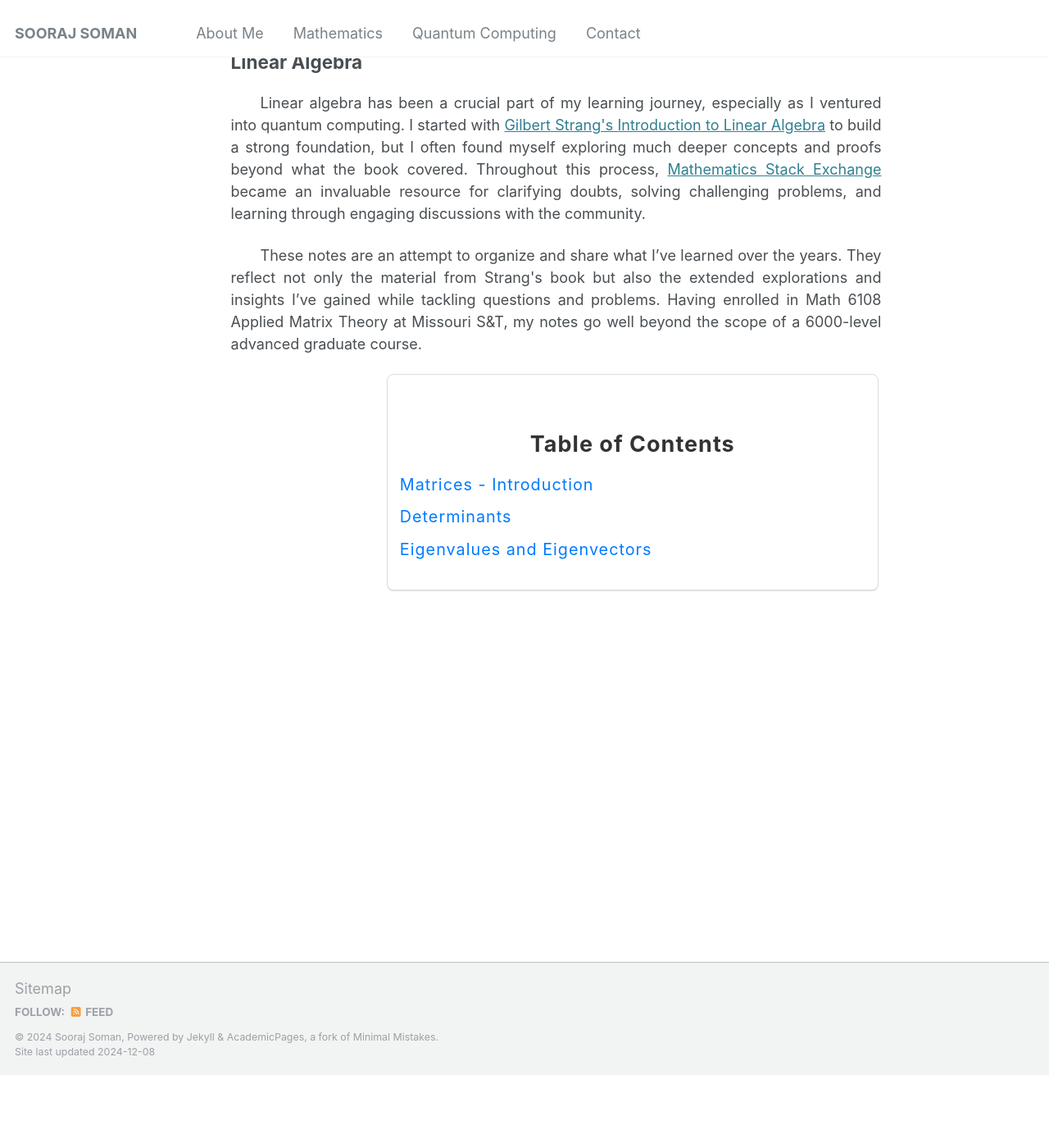
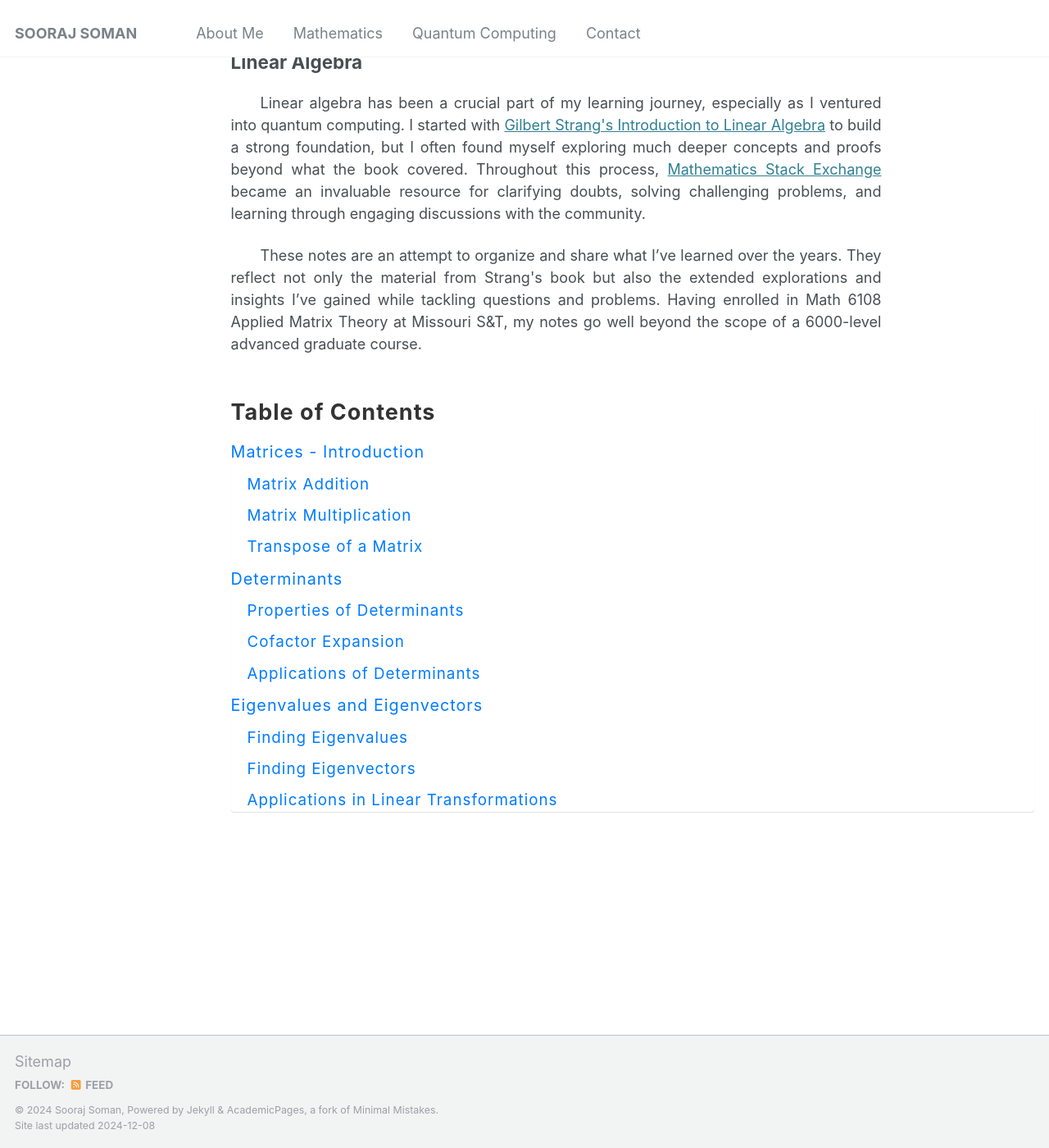
Before and after one commit to soorajss1729/soorajss1729.github.io, a Jekyll site: the page built from _mathematics/mathematics.md, in a window 1280 px wide and 1400 px high, scrolled down 89 px. Shown: the whole window at 82% size. Built offline with Jekyll 4.4.1, drawn with Linux system fonts in a browser that asks for light colours.

Commit message:
Update mathematics.md

```diff
--- a/_mathematics/mathematics.md
+++ b/_mathematics/mathematics.md
@@ -23,24 +23,22 @@ classes: wide
   <p>These notes are an attempt to organize and share what I’ve learned over the years. They reflect not only the material from Strang's book but also the extended explorations and insights I’ve gained while tackling questions and problems. Having enrolled in Math 6108 Applied Matrix Theory at Missouri S&T, my notes go well beyond the scope of a 6000-level advanced graduate course.</p>
 </div>
 
-
 <style>
     .toc {
-        padding: 15px;
-        border-radius: 8px;
-        border: 1px solid #ddd;
-        max-width: 600px;
-        margin: 20px auto;
+        padding: 0; /* Remove padding */
+        border: none; /* Remove border */
+        max-width: 100%; /* Align with text environment */
+        margin: 20px 0; /* Add spacing above and below */
     }
     .toc h2 {
         font-size: 1.5em;
         color: #333;
-        text-align: center;
+        text-align: left; /* Align with text */
         text-transform: none; /* Ensure title is not in uppercase */
     }
     .toc ul {
-        list-style: none;
-        padding: 0;
+        list-style: none; /* Remove bullets */
+        padding: 0; /* Remove default padding */
     }
     .toc li {
         margin: 10px 0;
@@ -54,13 +52,38 @@ classes: wide
     .toc a:hover {
         text-decoration: underline;
     }
+    .toc .subsection {
+        margin-left: 20px; /* Indent subsections */
+        font-size: 0.95em; /* Slightly smaller font size for subsections */
+    }
 </style>
 
 <div class="toc">
     <h2>Table of Contents</h2>
     <ul>
-        <li><a href="https://drive.google.com/file/d/<file_id>/preview#page=12" target="_blank">Matrices - Introduction</a></li>
-        <li><a href="https://drive.google.com/file/d/<file_id>/preview#page=20" target="_blank">Determinants</a></li>
-        <li><a href="https://drive.google.com/file/d/<file_id>/preview#page=45" target="_blank">Eigenvalues and Eigenvectors</a></li>
+        <li>
+            <a href="https://drive.google.com/file/d/<file_id>/preview#page=12" target="_blank">Matrices - Introduction</a>
+            <ul class="subsection">
+                <li><a href="https://drive.google.com/file/d/<file_id>/preview#page=13" target="_blank">Matrix Addition</a></li>
+                <li><a href="https://drive.google.com/file/d/<file_id>/preview#page=15" target="_blank">Matrix Multiplication</a></li>
+                <li><a href="https://drive.google.com/file/d/<file_id>/preview#page=17" target="_blank">Transpose of a Matrix</a></li>
+            </ul>
+        </li>
+        <li>
+            <a href="https://drive.google.com/file/d/<file_id>/preview#page=20" target="_blank">Determinants</a>
+            <ul class="subsection">
+                <li><a href="https://drive.google.com/file/d/<file_id>/preview#page=22" target="_blank">Properties of Determinants</a></li>
+                <li><a href="https://drive.google.com/file/d/<file_id>/preview#page=25" target="_blank">Cofactor Expansion</a></li>
+                <li><a href="https://drive.google.com/file/d/<file_id>/preview#page=28" target="_blank">Applications of Determinants</a></li>
+            </ul>
+        </li>
+        <li>
+            <a href="https://drive.google.com/file/d/<file_id>/preview#page=45" target="_blank">Eigenvalues and Eigenvectors</a>
+            <ul class="subsection">
+                <li><a href="https://drive.google.com/file/d/<file_id>/preview#page=47" target="_blank">Finding Eigenvalues</a></li>
+                <li><a href="https://drive.google.com/file/d/<file_id>/preview#page=50" target="_blank">Finding Eigenvectors</a></li>
+                <li><a href="https://drive.google.com/file/d/<file_id>/preview#page=53" target="_blank">Applications in Linear Transformations</a></li>
+            </ul>
+        </li>
     </ul>
 </div>
```
